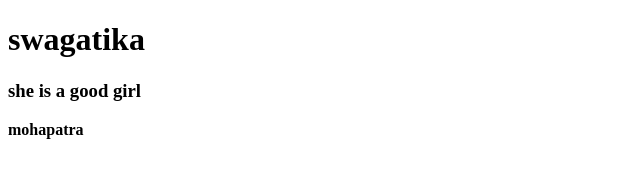
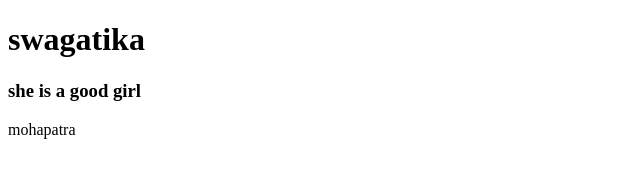
Before and after one commit to swagatikamohapatra/Register_page, a plain HTML site: page index.html in a window 1280 px wide. Shown: the full height of the page, 0-640 px from the left. Drawn offline with Linux system fonts and the light colour scheme.

Commit message:
update index.html

```diff
--- a/index.html
+++ b/index.html
@@ -11,7 +11,7 @@
 
 
     <h3>she is a good girl</h3>
-    <p><b>mohapatra</b></p>
+    <p>mohapatra</p>
 
 
 </body>
```
